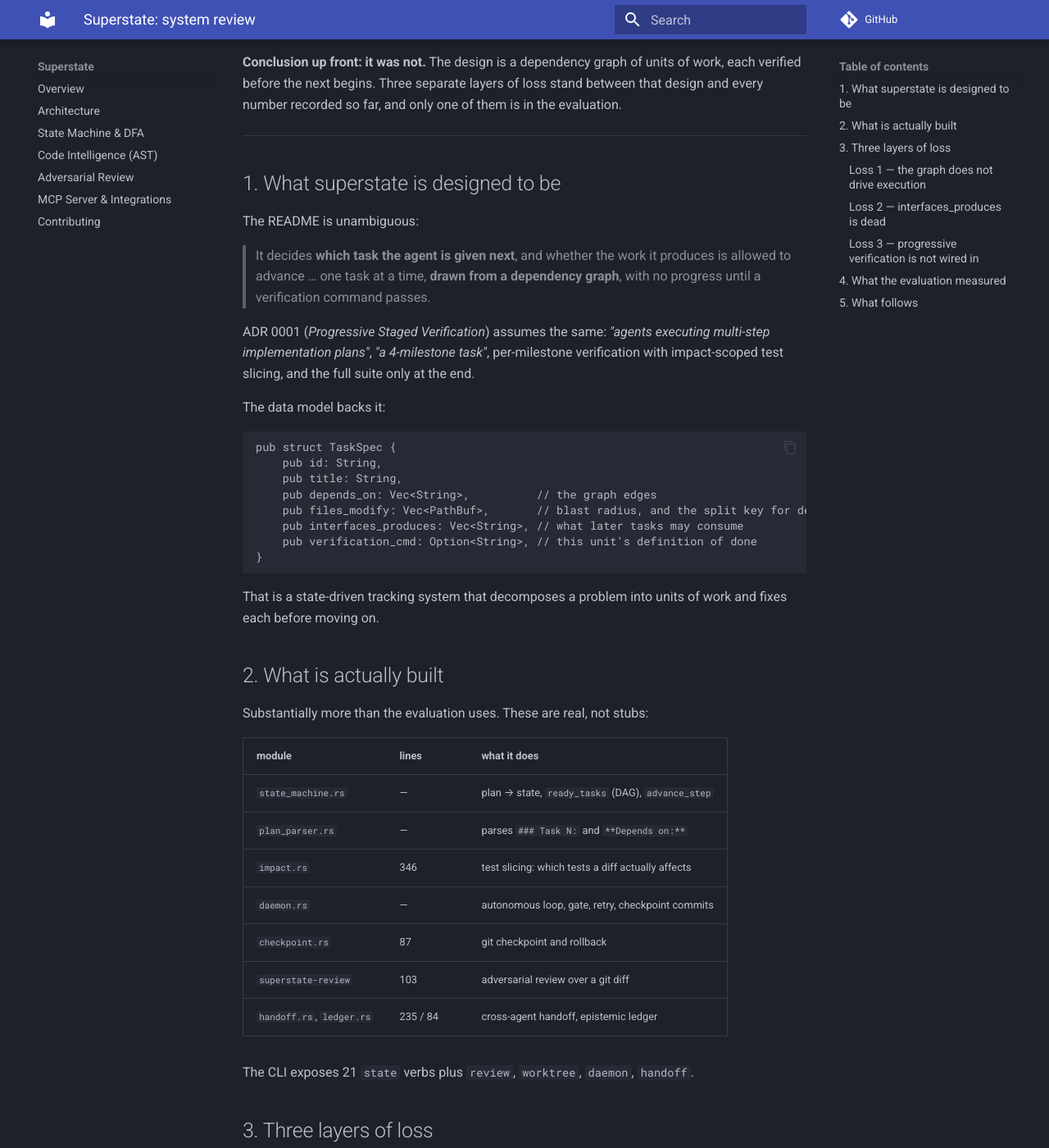
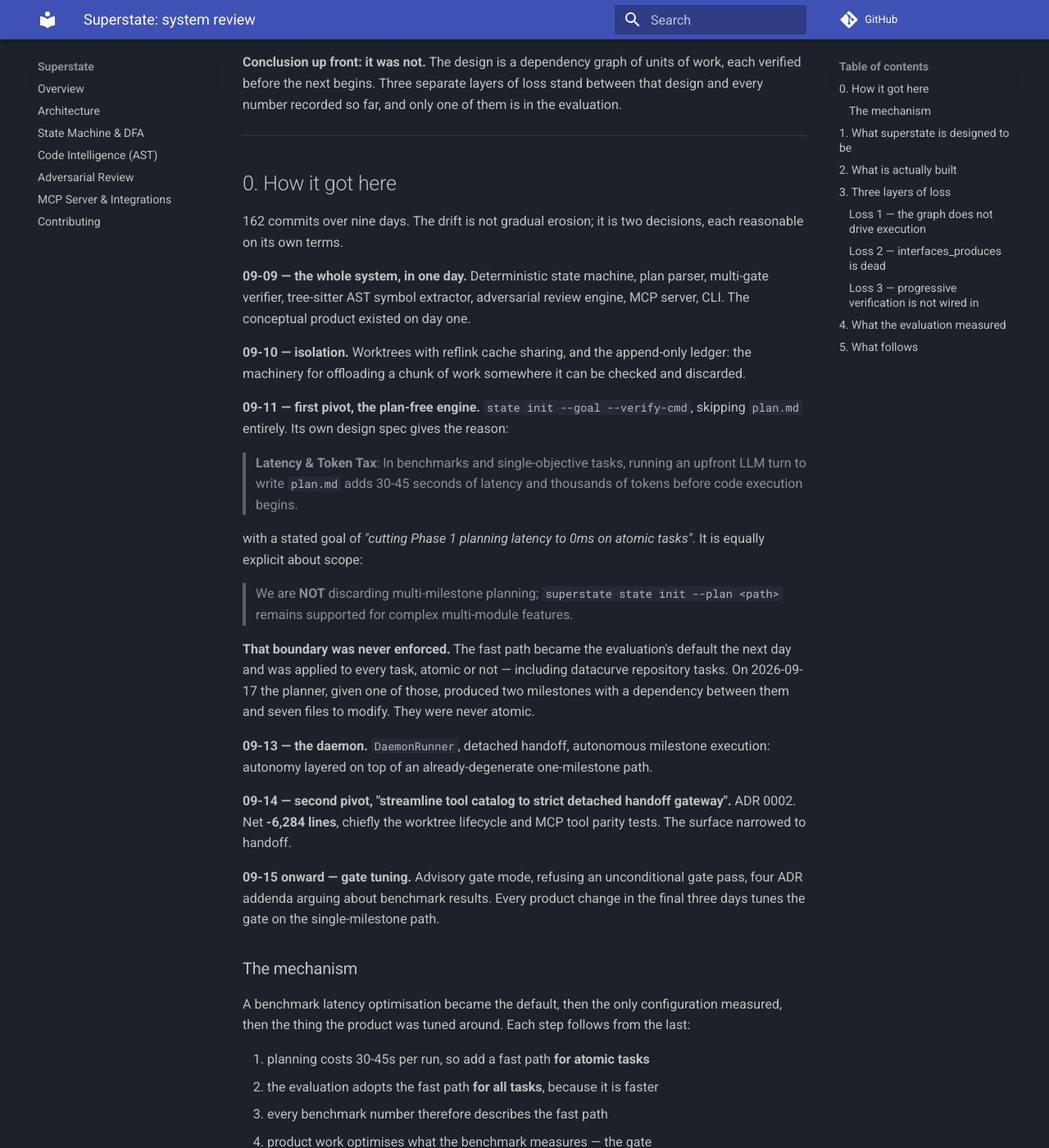
Before and after one commit to dnf0/blyte, an MkDocs documentation site: the page built from docs/SYSTEM-REVIEW.md, in a window 1280 px wide and 1400 px high, scrolled down 209 px. Shown: the whole window at 82% size. Built offline with MkDocs 1.6.1 and Material for MkDocs 9.7.7, drawn with Linux system fonts in a browser that asks for light colours; comment, search, counter and statistics services are not loaded; some of the changed text lies outside the part shown.

Commit message:
docs: add the history, and correct the files_modify claim
Traces how the design was lost, from 162 commits over nine days. It is not
gradual erosion but two decisions, each reasonable alone.

09-09 built the whole conceptual system in a day: state machine, plan parser,
multi-gate verifier, AST extractor, adversarial review, MCP, CLI. 09-10 added
worktrees and the ledger -- the machinery for offloading a chunk of work
somewhere it can be checked and discarded.

09-11 added the plan-free engine. Its own spec gives the reason: an upfront
planning turn costs 30-45 seconds and thousands of tokens per benchmark run, and
the stated goal was cutting that to 0ms on atomic tasks. The same spec says
explicitly that multi-milestone planning is NOT being discarded and remains for
complex multi-module features. That boundary was never enforced: the evaluation
adopted the fast path for every task the next day. Datacurve tasks were never
atomic -- given one on 2026-09-17 the planner produced two milestones with a
dependency between them and seven files to modify.

09-13 layered the daemon on top of the already-degenerate one-milestone path, and
09-14's ADR 0002 narrowed the surface to a handoff gateway, net -6,284 lines.
From 09-15 every product change tunes the gate.

The mechanism: a benchmark latency optimisation became the default, then the only
configuration measured, then the thing the product was tuned around. The gate
became the mechanism because on a one-node graph it is the only one left.

Also corrects a claim made earlier in this document. files_modify is empty on the
direct-handoff path, but the Rust plan parser does populate it, and depends_on,
from plan.md -- plan_parser.rs:113 and :77. That path carries real graph edges;
it is simply the path that has almost never run.

Co-Authored-By: Claude Opus 5 (1M context) <noreply@anthropic.com>

```diff
--- a/docs/SYSTEM-REVIEW.md
+++ b/docs/SYSTEM-REVIEW.md
@@ -8,6 +8,63 @@ superstate at all.
 **Conclusion up front: it was not.** The design is a dependency graph of units of work, each
 verified before the next begins. Three separate layers of loss stand between that design and
 every number recorded so far, and only one of them is in the evaluation.
+
+---
+
+## 0. How it got here
+
+162 commits over nine days. The drift is not gradual erosion; it is two decisions, each
+reasonable on its own terms.
+
+**09-09 — the whole system, in one day.** Deterministic state machine, plan parser, multi-gate
+verifier, tree-sitter AST symbol extractor, adversarial review engine, MCP server, CLI. The
+conceptual product existed on day one.
+
+**09-10 — isolation.** Worktrees with reflink cache sharing, and the append-only ledger: the
+machinery for offloading a chunk of work somewhere it can be checked and discarded.
+
+**09-11 — first pivot, the plan-free engine.** `state init --goal --verify-cmd`, skipping
+`plan.md` entirely. Its own design spec gives the reason:
+
+> **Latency & Token Tax**: In benchmarks and single-objective tasks, running an upfront LLM turn
+> to write `plan.md` adds 30-45 seconds of latency and thousands of tokens before code execution
+> begins.
+
+with a stated goal of *"cutting Phase 1 planning latency to 0ms on atomic tasks"*. It is equally
+explicit about scope:
+
+> We are **NOT** discarding multi-milestone planning; `superstate state init --plan <path>`
+> remains supported for complex multi-module features.
+
+**That boundary was never enforced.** The fast path became the evaluation's default the next day
+and was applied to every task, atomic or not — including datacurve repository tasks. On
+2026-09-17 the planner, given one of those, produced two milestones with a dependency between
+them and seven files to modify. They were never atomic.
+
+**09-13 — the daemon.** `DaemonRunner`, detached handoff, autonomous milestone execution:
+autonomy layered on top of an already-degenerate one-milestone path.
+
+**09-14 — second pivot, "streamline tool catalog to strict detached handoff gateway".** ADR 0002.
+Net **-6,284 lines**, chiefly the worktree lifecycle and MCP tool parity tests. The surface
+narrowed to handoff.
+
+**09-15 onward — gate tuning.** Advisory gate mode, refusing an unconditional gate pass, four ADR
+addenda arguing about benchmark results. Every product change in the final three days tunes the
+gate on the single-milestone path.
+
+### The mechanism
+
+A benchmark latency optimisation became the default, then the only configuration measured, then
+the thing the product was tuned around. Each step follows from the last:
+
+1. planning costs 30-45s per run, so add a fast path **for atomic tasks**
+2. the evaluation adopts the fast path **for all tasks**, because it is faster
+3. every benchmark number therefore describes the fast path
+4. product work optimises what the benchmark measures — the gate
+5. the gate becomes *the* mechanism, because on a one-node graph it is the only one left
+
+Nothing was deleted. The plan path, the DAG, the worktrees, the review engine and the impact
+analysis are all still in the tree. They stopped being measured, and so stopped being developed.
 
 ---
 
@@ -105,8 +162,10 @@ on 2026-09-11 as a speed "fast-path", became the default the next day, and was t
 Condition B — the configuration behind every headline number. With one node there is no graph,
 no task selection, no staged verification and nothing for `ready_tasks` to order.
 
-`files_modify` is written as `[]` on every milestone, so `state decompose` would be a no-op and
-`impact.rs` would have nothing to slice, even if either were called.
+On the direct-handoff path `files_modify` is written as `[]`, so `state decompose` would be a
+no-op and `impact.rs` would have nothing to slice. (On the `plan.md` path the Rust parser does
+populate both `files_modify` and `depends_on` — `plan_parser.rs:113` and `:77` — so that path
+carries real graph edges. It is simply the path that has almost never run.)
 
 **So every measurement describes `init` + `prompt` + one shell gate.** The +3pp effect, the 17%
 versus 92% gate precision, the daemon-equals-mcp finding — all of it characterises that subset.
```
